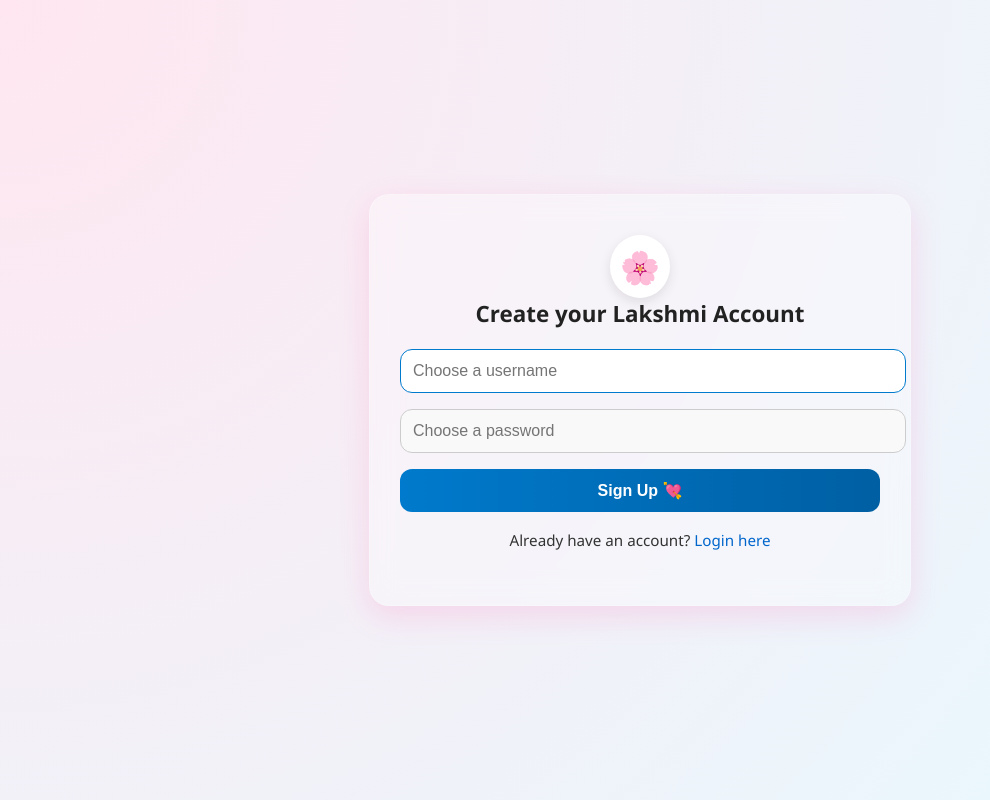
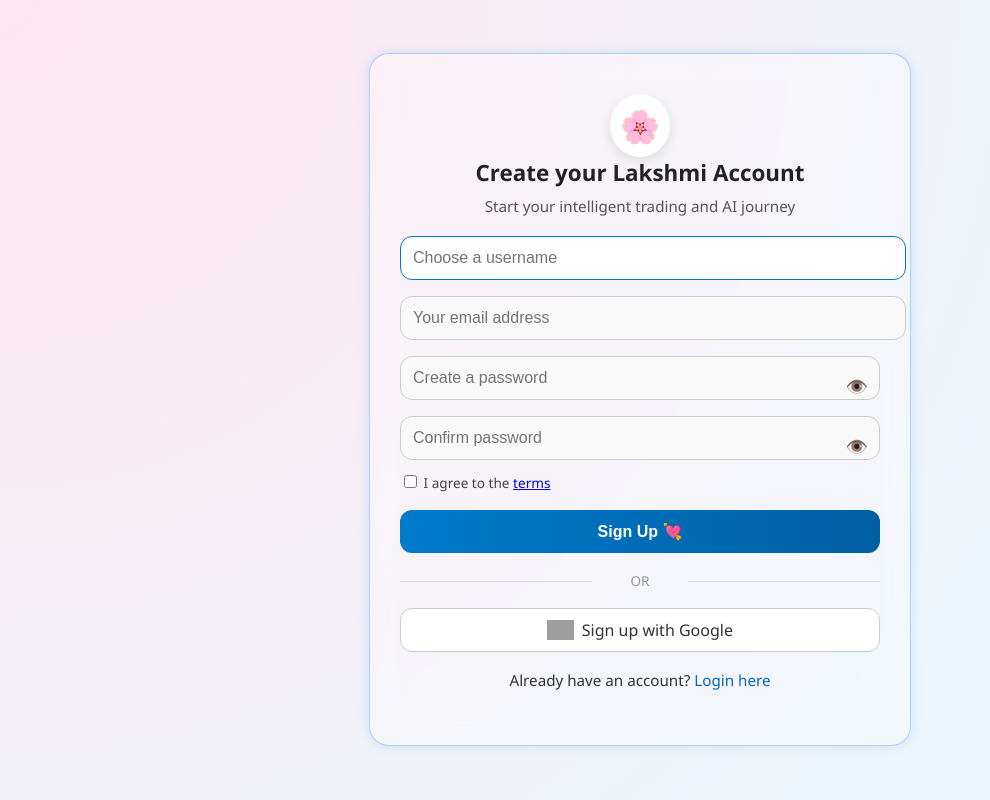
Before and after one commit to lakshmi364/Lakshmi-wife, a Flask app: page /signup in a window 1280 px wide. Shown: the whole page, without its empty margins (0-990 px from the left). Run offline with Flask 3, Linux system fonts and the light colour scheme; grey boxes are pictures that could not be loaded.

Commit message:
Update signup.html

```diff
--- a/templates/signup.html
+++ b/templates/signup.html
@@ -6,20 +6,53 @@
   <link rel="stylesheet" href="{{ url_for('static', filename='style.css') }}">
 </head>
 <body class="auth-body">
-  <div class="auth-container">
+  <div class="auth-container large-login-box glow-border">
     <div class="auth-header">
       <span class="auth-icon">🌸</span>
       <h2>Create your Lakshmi Account</h2>
+      <p class="auth-sub">Start your intelligent trading and AI journey</p>
     </div>
+
     {% if error %}
       <div class="auth-error">{{ error }}</div>
     {% endif %}
+
     <form method="post">
       <input type="text" name="username" placeholder="Choose a username" required autofocus class="auth-input" />
-      <input type="password" name="password" placeholder="Choose a password" required class="auth-input" />
+      <input type="email" name="email" placeholder="Your email address" required class="auth-input" />
+
+      <div class="password-wrapper">
+        <input type="password" name="password" placeholder="Create a password" required class="auth-input" id="password" />
+        <span class="toggle-password" onclick="togglePassword('password')">👁️</span>
+      </div>
+
+      <div class="password-wrapper">
+        <input type="password" name="confirm_password" placeholder="Confirm password" required class="auth-input" id="confirm_password" />
+        <span class="toggle-password" onclick="togglePassword('confirm_password')">👁️</span>
+      </div>
+
+      <div class="auth-options">
+        <label><input type="checkbox" required /> I agree to the <a href="#">terms</a></label>
+      </div>
+
       <button type="submit" class="auth-button">Sign Up 💘</button>
     </form>
+
+    <div class="divider">OR</div>
+
+    <a href="{{ url_for('google.login') }}" class="google-btn">
+      <img src="https://upload.wikimedia.org/wikipedia/commons/5/53/Google_%22G%22_Logo.svg" alt="Google" />
+      Sign up with Google
+    </a>
+
     <p class="auth-link">Already have an account? <a href="/login">Login here</a></p>
   </div>
+
+  <script>
+    function togglePassword(id) {
+      const input = document.getElementById(id);
+      input.type = input.type === 'password' ? 'text' : 'password';
+    }
+  </script>
 </body>
-</html>
+</html
```
